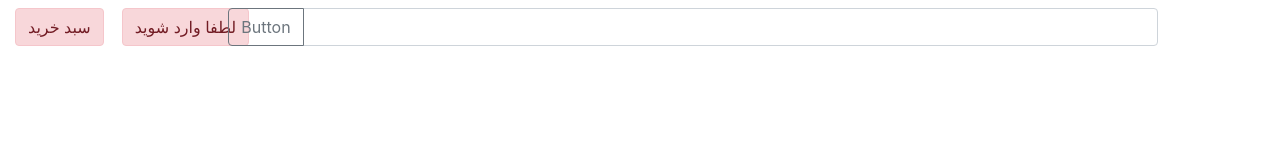
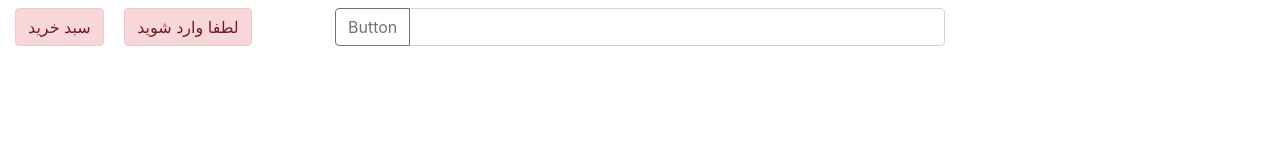
Before and after one commit to hadiroosta2/website, a plain HTML site: page index.html in a window 1280 px wide. Drawn offline with Linux system fonts and the light colour scheme.

Commit message:
add col to header row

```diff
--- a/index.html
+++ b/index.html
@@ -11,13 +11,13 @@
     <head>
         <div class="container-fluid">
             <div class="row mt-2">
-                <div class="col-1 m-0">
+                <div class="col-3 m-0">
                     <button class="btn alert-danger mr-3">سبد خرید</button>
+                    <button class="btn alert-danger"> لطفا وارد شوید</button>
+
                 </div>
-                <div class="col-1">
-                    <button class="btn alert-danger"> لطفا وارد شوید</button>
-                </div>
-                <div class="col-9">
+
+                <div class="col-6">
                     <div class="input-group mb-6">
                         <div class="input-group-prepend">
                             <button class="btn btn-outline-secondary" type="button" id="button-addon1">Button</button>
@@ -26,7 +26,7 @@
                             aria-label="Example text with button addon" aria-describedby="button-addon1">
                     </div>
                 </div>
-                <div class="col-2">
+                <div class="col-3">
                     <a>
                         <img />
                     </a>
```
